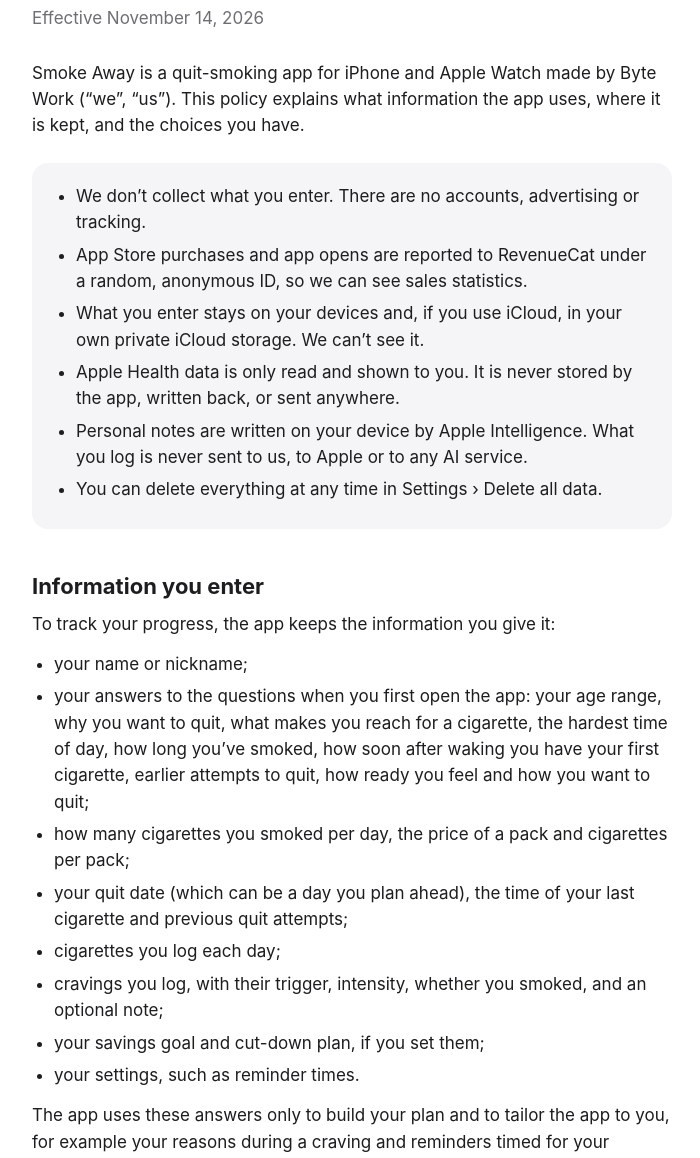
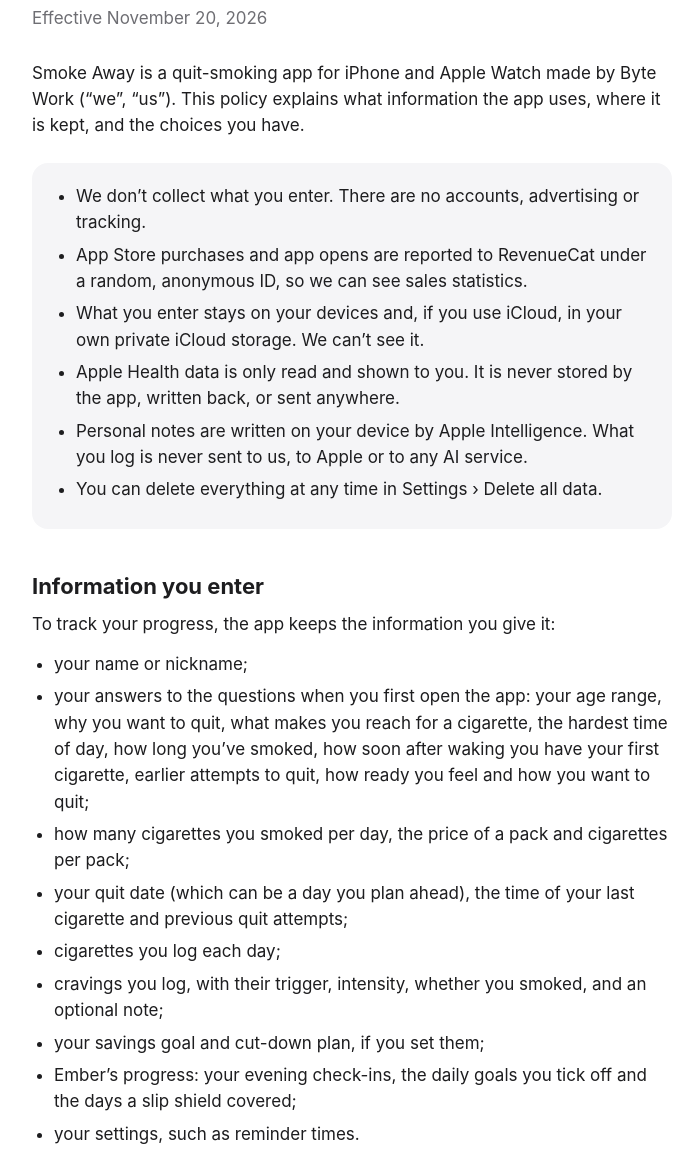
Before and after one commit to shomi11/smoke-away-site, a plain HTML site: page privacy.html in a window 1280 px wide. Shown: the part 193-1351 px from the top of the page, without its empty margins (288-988 px from the left). Drawn offline with Linux system fonts and the light colour scheme.

Commit message:
Add Ember, a phoenix that grows as you stay smoke-free (2.7)
Ember is a Pro companion on Today with its own screen:
- Five growth stages (egg to phoenix) earned with sparks from smoke-free
  days, daily goals, beaten cravings and check-ins. Growth never shrinks.
- Health from the last seven days: smoking turns Ember grey and smoky,
  smoke-free days bring the colour back. It never dies.
- Three daily goals: the evening check-in, the day's target, and an action
  rotating through the user's own triggers.
- Slip shields: every 7 smoke-free days earn one (up to 2); a slip of 1-2
  cigarettes spends one automatically and keeps the streak.
- 23 achievements, a stage-up celebration, and an evening notification that
  opens the check-in.

New optional User fields (shieldedDays, emberCheckIns, emberGoalsDone) keep
the CloudKit schema additive. Translated into all 10 languages, privacy
policy and What's New updated, version 2.7 (1).

Co-Authored-By: Claude Opus 5.5 <noreply@anthropic.com>

```diff
--- a/privacy.html
+++ b/privacy.html
@@ -15,7 +15,7 @@
   </header>
 
   <h1>Privacy policy</h1>
-  <p class="updated">Effective November 14, 2026</p>
+  <p class="updated">Effective November 20, 2026</p>
 
   <p>Smoke Away is a quit-smoking app for iPhone and Apple Watch made by Byte Work (“we”, “us”). This policy explains what information the app uses, where it is kept, and the choices you have.</p>
 
@@ -40,6 +40,7 @@
     <li>cigarettes you log each day;</li>
     <li>cravings you log, with their trigger, intensity, whether you smoked, and an optional note;</li>
     <li>your savings goal and cut-down plan, if you set them;</li>
+    <li>Ember’s progress: your evening check-ins, the daily goals you tick off and the days a slip shield covered;</li>
     <li>your settings, such as reminder times.</li>
   </ul>
   <p>The app uses these answers only to build your plan and to tailor the app to you, for example your reasons during a craving and reminders timed for your hardest part of the day. Your age range is never used for anything else, and none of it is used for advertising.</p>
```
